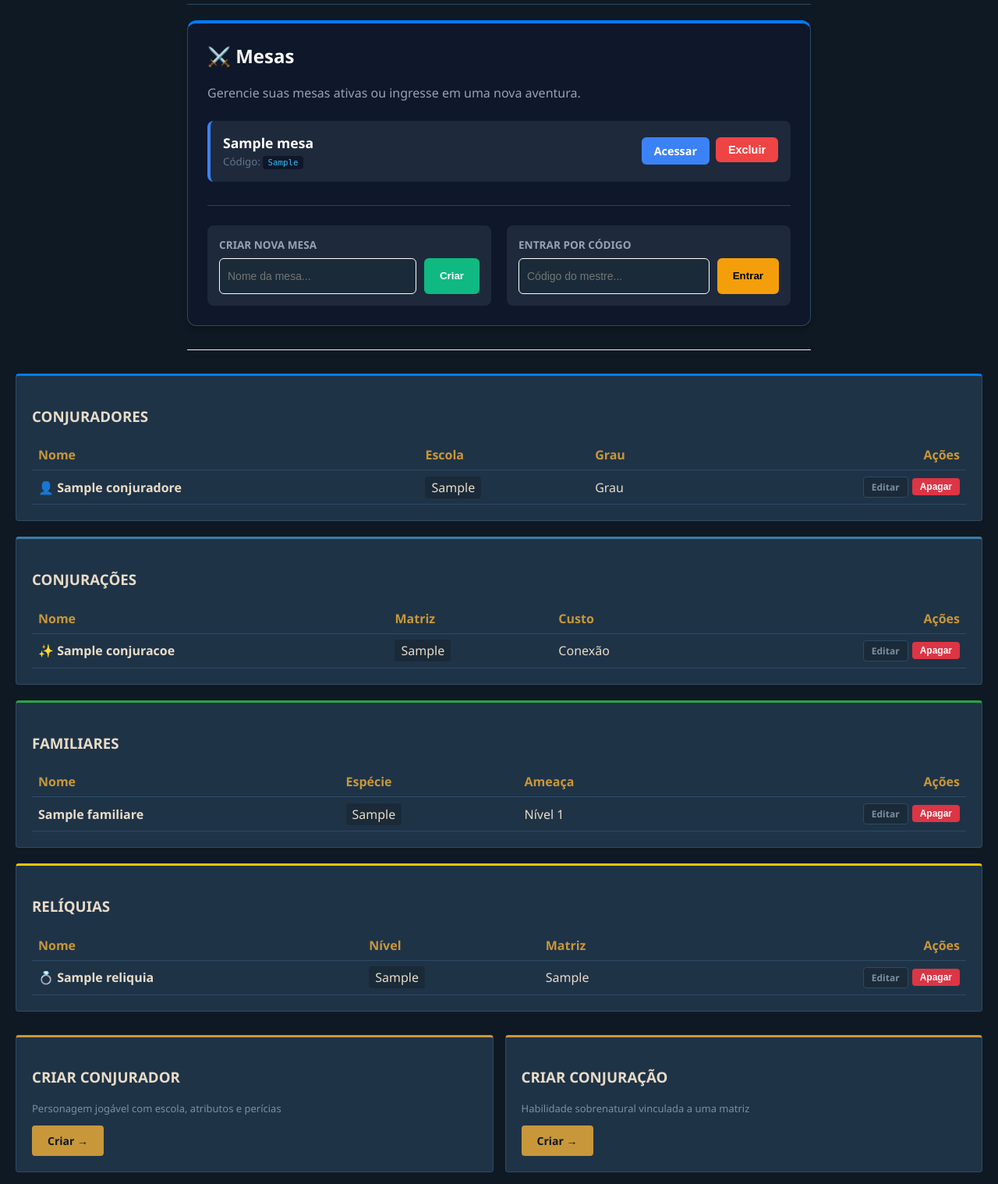
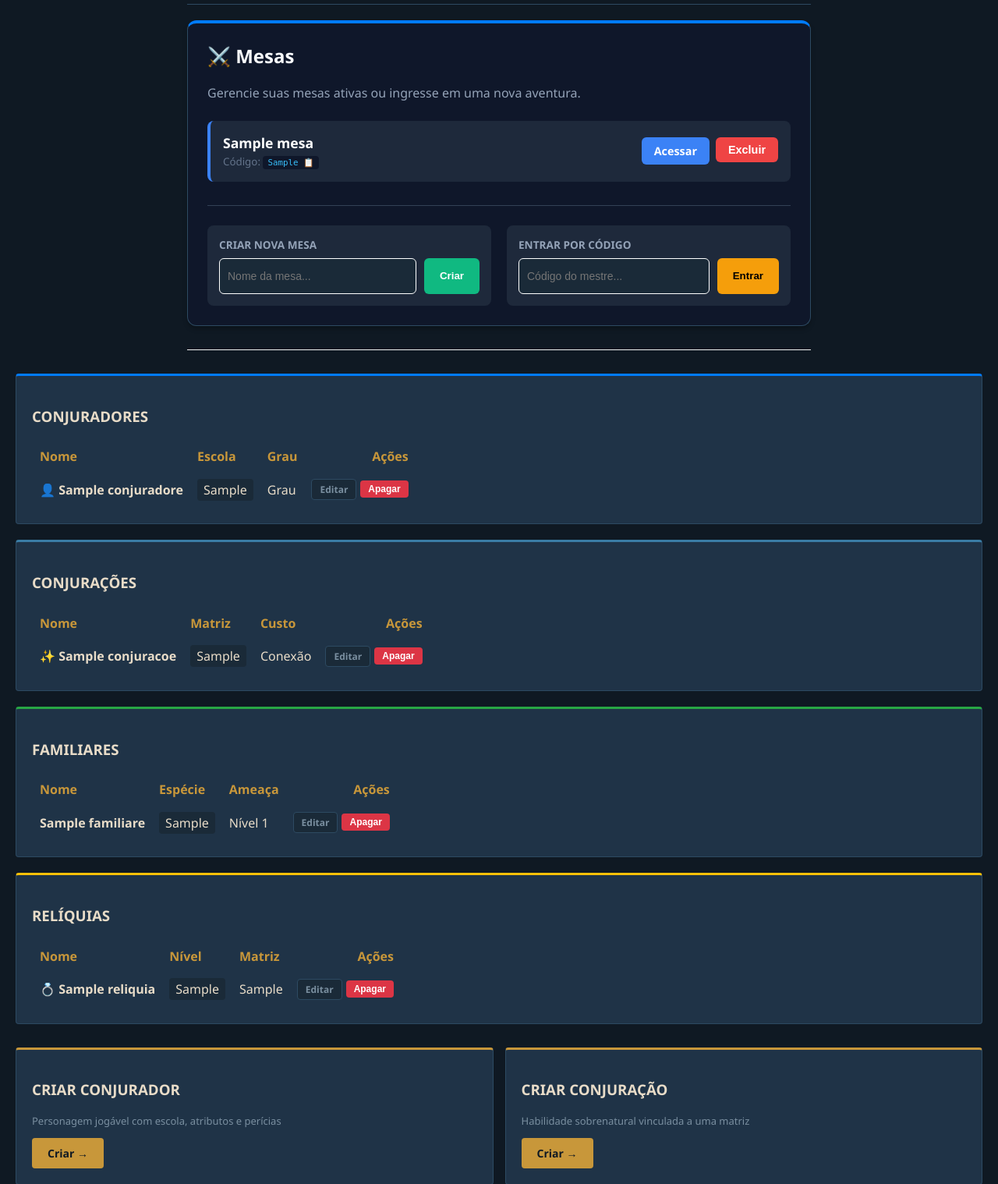
Before and after one commit to Tody0224/ficha_rpg, a Flask app: page /hub in a window 1280 px wide. Shown: the part 193-1711 px from the top of the page at 78% size. Run offline with Flask 3, Linux system fonts and the light colour scheme; a user stored in the database is signed in; data comes from the database, SQL or seed files in the repository; both versions use the stored data as it was after the commit; tables that the repository leaves empty hold one stand-in row (values such as "Sample post").

Commit message:
feat: some adittions to the mesa

```diff
--- a/templates/hub.html
+++ b/templates/hub.html
@@ -41,8 +41,14 @@
                 <div style="padding: 16px; background: #1e293b; border-radius: 8px; border-left: 4px solid #3b82f6; display: flex; justify-content: space-between; align-items: center;">
                     <div>
                         <strong style="color: #ffffff; font-size: 1.1rem; display: block;">{{ mesa.nome }}</strong>
-                        <small style="color: #64748b;">Código: <code style="background: #0f172a; padding: 2px 6px; border-radius: 4px; color: #38bdf8;">{{ mesa.codigo_convite }}</code></small>
-                    </div>
+<small style="color: #64748b;">
+    Código:
+    <code style="background: #0f172a; padding: 2px 6px; border-radius: 4px; color: #38bdf8; cursor: pointer; display: inline-block;"
+          onclick="copiarTexto(this, '{{ mesa.codigo_convite }}')">
+        <span class="codigo-valor">{{ mesa.codigo_convite }}</span>
+        <span class="icone-copia">📋</span>
+    </code>
+</small>                    </div>
                     <div style="display: flex; gap: 8px;">
     <!-- Botão Acessar (Para todos) -->
     <a href="{{ url_for('routes.detalhes_mesa', mesa_id=mesa.id) }}"
@@ -107,8 +113,7 @@
 <div class="card" style="margin-top: 30px; border-top: 3px solid #007bff;">
     <h3>CONJURADORES </h3>
     {% if conjuradores %}
-        <table style="width: 100%; border-collapse: collapse; margin-top: 10px;">
-            <thead>
+            <table border-collapse: collapse; margin-top: 10px; table-layout: fixed;">            <thead>
                 <tr style="border-bottom: 1px solid var(--border); text-align: left;">
                     <th style="padding: 8px; color: var(--accent);">Nome</th>
                     <th style="padding: 8px; color: var(--accent);">Escola</th>
@@ -144,7 +149,7 @@
 <div class="card" style="margin-top: 20px; border-top: 3px solid var(--accent2);">
     <h3>CONJURAÇÕES </h3>
     {% if conjuracoes %}
-        <table style="width: 100%; border-collapse: collapse; margin-top: 10px;">
+        <table border-collapse: collapse; margin-top: 10px; table-layout: fixed;">
             <thead>
                 <tr style="border-bottom: 1px solid var(--border); text-align: left;">
                     <th style="padding: 8px; color: var(--accent);">Nome</th>
@@ -181,7 +186,7 @@
 <div class="card" style="margin-top: 20px; border-top: 3px solid #28a745;">
     <h3>FAMILIARES </h3>
     {% if familiares %}
-        <table style="width: 100%; border-collapse: collapse; margin-top: 10px;">
+        <table border-collapse: collapse; margin-top: 10px; table-layout: fixed;">
             <thead>
                 <tr style="border-bottom: 1px solid var(--border); text-align: left;">
                     <th style="padding: 8px; color: var(--accent);">Nome</th>
@@ -214,7 +219,7 @@
 <div class="card" style="margin-top: 20px; border-top: 3px solid #ffc107;">
     <h3>RELÍQUIAS</h3>
     {% if reliquias %}
-        <table style="width: 100%; border-collapse: collapse; margin-top: 10px;">
+        <table border-collapse: collapse; margin-top: 10px; table-layout: fixed;">
             <thead>
                 <tr style="border-bottom: 1px solid var(--border); text-align: left;">
                     <th style="padding: 8px; color: var(--accent);">Nome</th>
@@ -245,7 +250,7 @@
 </div>
 
 <div class="grid-3" style="grid-template-columns: repeat(2, 1fr); margin-top: 30px;">
-    <div class="card">
+    <div class="card";>
         <h3>CRIAR CONJURADOR</h3>
         <p style="color: var(--muted); font-size: 13px;">Personagem jogável com escola, atributos e perícias</p>
         <a href="/create/conjurador" class="btn" style="display: inline-block; text-decoration: none;">Criar →</a>
@@ -266,4 +271,24 @@
         <a href="/create/reliquia" class="btn" style="display: inline-block; text-decoration: none;">Criar →</a>
     </div>
 </div>
+<script>
+function copiarTexto(elemento, codigo) {
+    navigator.clipboard.writeText(codigo).then(() => {
+        const icone = elemento.querySelector('.icone-copia');
+        const originalIcone = icone.innerText;
+
+        // Altera apenas o ícone/texto de feedback
+        icone.innerText = "✓";
+        elemento.style.background = "#064e3b"; // Verde escuro para indicar sucesso
+        elemento.style.color = "#fff";
+
+        // Volta ao original após 2 segundos
+        setTimeout(() => {
+            icone.innerText = originalIcone;
+            elemento.style.background = "#0f172a";
+            elemento.style.color = "#38bdf8";
+        }, 2000);
+    });
+}
+</script>
 {% endblock %}
```
Also changed, not shown: templates/mesa_detalhes.html (+23 -12 lines), database.db.
